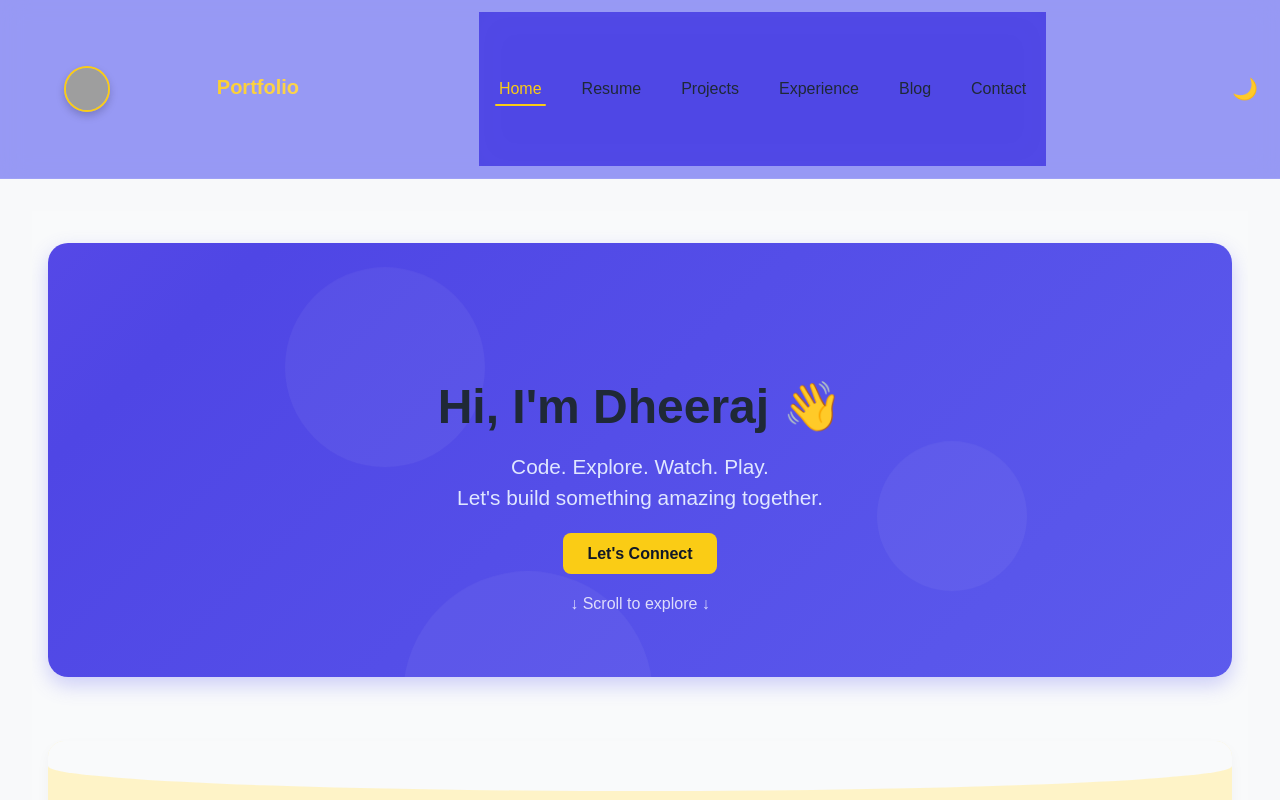
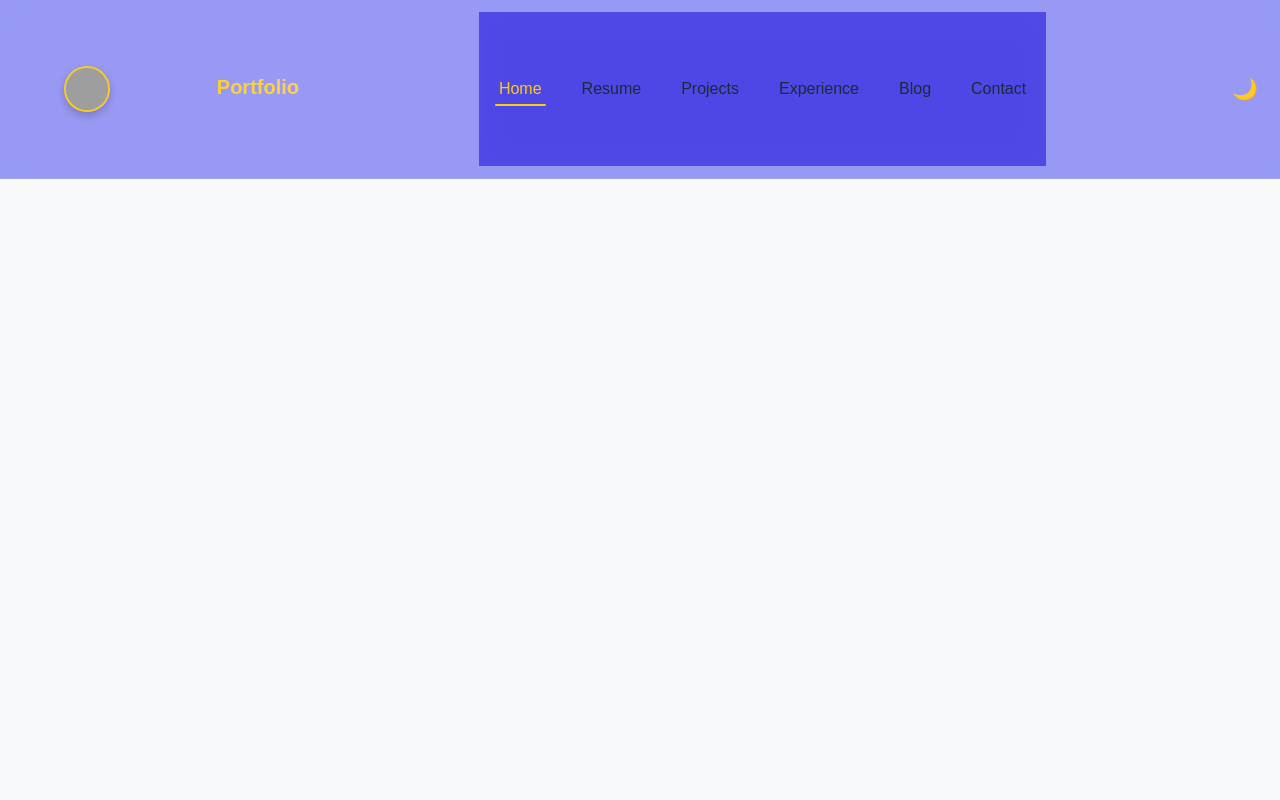
Before and after one commit to nagasatyadheerajanumala/Portfolio, a React (Create React App) app in the folder my-portfolio/: page / in a window 1280 px wide. Shown: the top 800 px of the page. Built offline with nearby package versions, Linux system fonts and the light colour scheme; grey boxes are pictures that could not be loaded.

Commit message:
home page corrections

```diff
--- a/my-portfolio/src/App.jsx
+++ b/my-portfolio/src/App.jsx
@@ -19,7 +19,7 @@
             <Navbar />
             <div className="content">
                 <Routes>
-                    <Route path="/" element={<Home />} />
+                    <Route path="/Portfolio" element={<Home />} />
                     <Route path="/resume" element={<Resume />} />
                     <Route path="/projects" element={<Projects username={GITHUB_USERNAME} />} />
                     <Route path="/projects/:name" element={<ProjectDetail username={GITHUB_USERNAME} />} />
```
